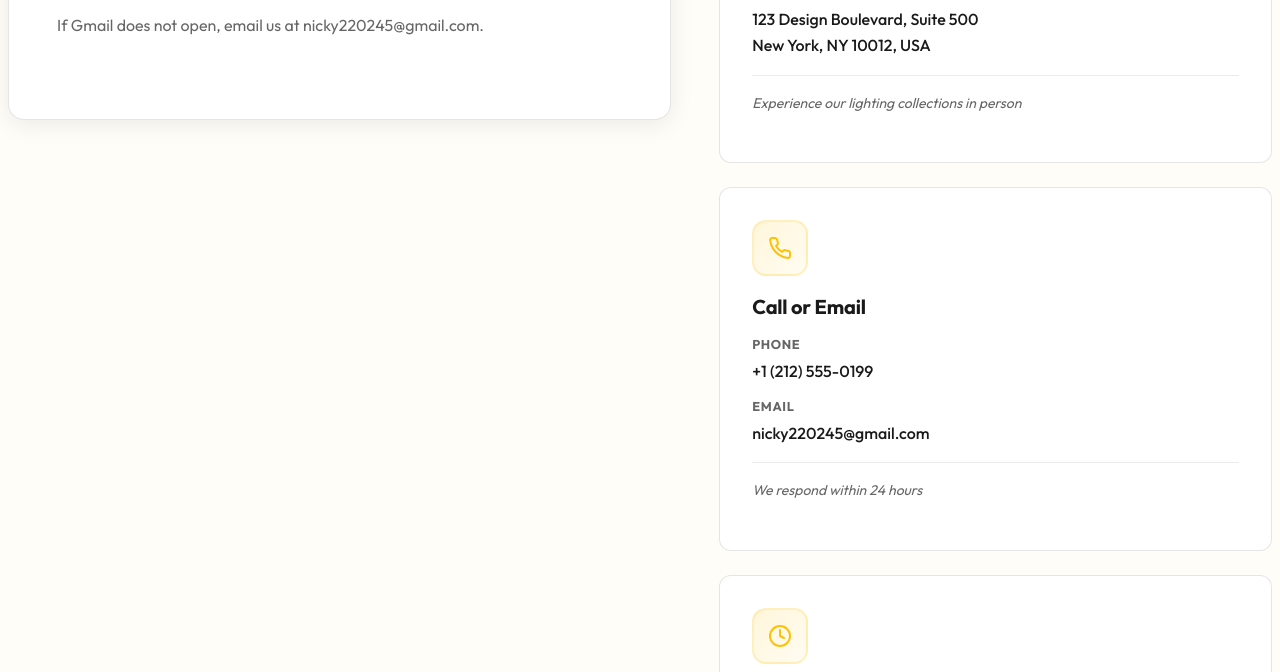
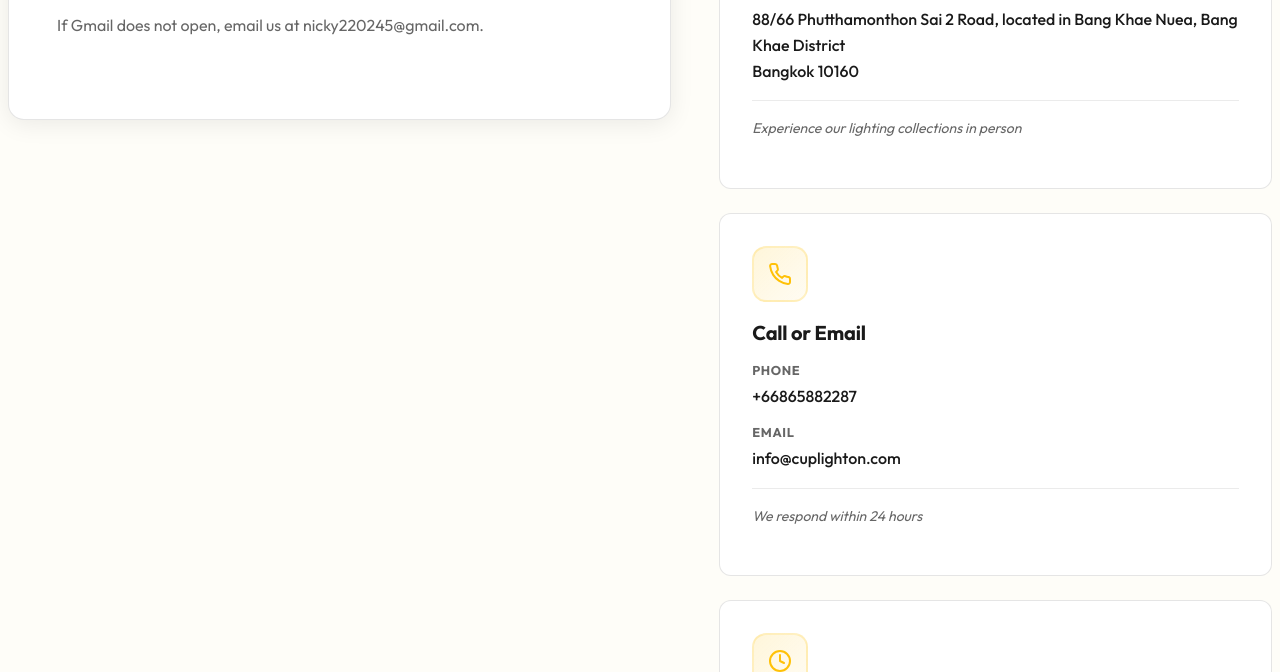
Before and after one commit to Navin-Jongyin/cuplighton, a plain HTML site: page contact.html in a window 1280 px wide. Shown: the part 886-1558 px from the top of the page. Drawn offline with Linux system fonts and the light colour scheme.

Commit message:
Add Contact

```diff
--- a/contact.html
+++ b/contact.html
@@ -76,7 +76,7 @@
                             </div>
                             <h3>Visit Our Showroom</h3>
                             <p class="contact-info-label">Address</p>
-                            <p class="contact-info-value">123 Design Boulevard, Suite 500<br>New York, NY 10012, USA</p>
+                            <p class="contact-info-value">88/66 Phutthamonthon Sai 2 Road, located in Bang Khae Nuea, Bang Khae District <br>Bangkok 10160</p>
                             <p class="contact-info-note">Experience our lighting collections in person</p>
                         </div>
                         <div class="contact-info-item">
@@ -91,9 +91,9 @@
                             </div>
                             <h3>Call or Email</h3>
                             <p class="contact-info-label">Phone</p>
-                            <p class="contact-info-value">+1 (212) 555-0199</p>
+                            <p class="contact-info-value">+66865882287</p>
                             <p class="contact-info-label">Email</p>
-                            <p class="contact-info-value">nicky220245@gmail.com</p>
+                            <p class="contact-info-value">info@cuplighton.com</p>
                             <p class="contact-info-note">We respond within 24 hours</p>
                         </div>
                         <div class="contact-info-item">
@@ -116,7 +116,7 @@
                         <div class="contact-info-cta">
                             <h3>Need Immediate Assistance?</h3>
                             <p>For urgent inquiries, please call our customer service hotline</p>
-                            <a href="tel:+12125550199" class="btn btn-primary">Call Now</a>
+                            <a href="tel:+66865882287" class="btn btn-primary">Call Now</a>
                         </div>
                     </div>
                 </div>
```
